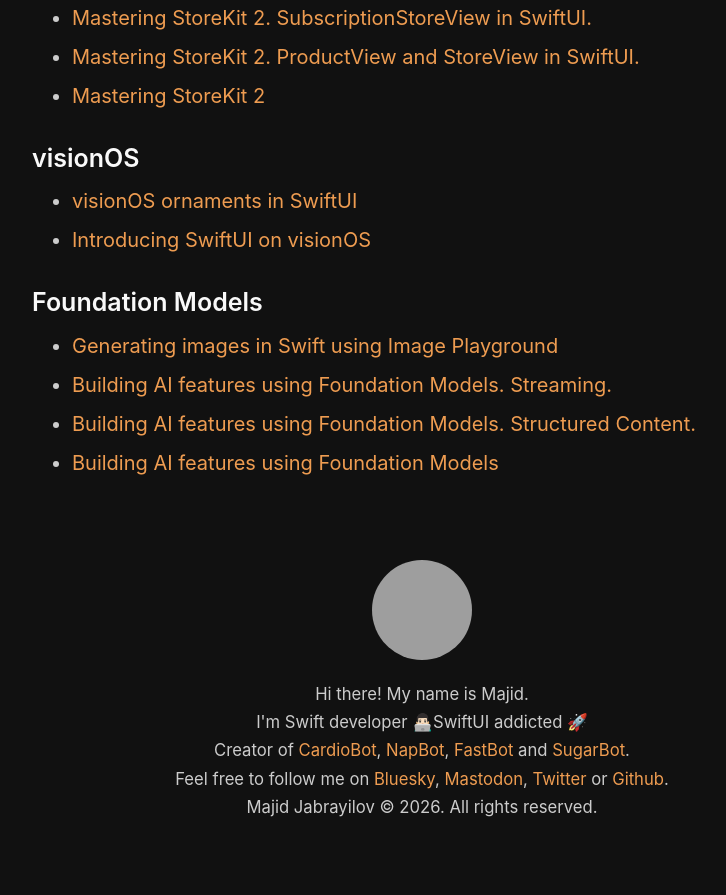
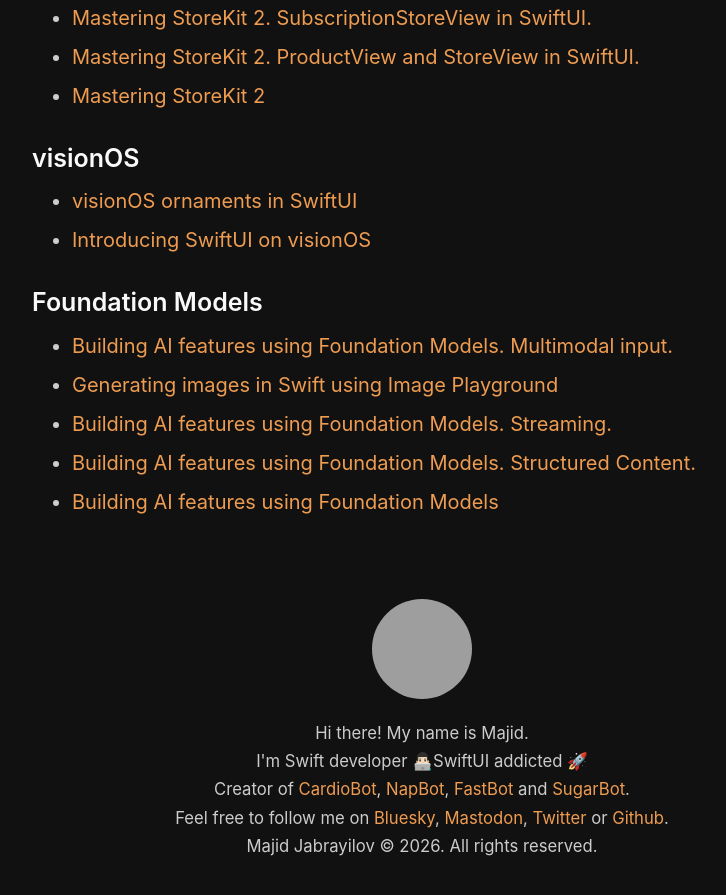
Before and after one commit to mecid/mecid.github.io, a Jekyll site: the page built from categories.html, in a window 1280 px wide and 900 px high, scrolled down 12815 px, cut to the strip 0-895 px from the top of the window. Shown: the whole strip, without its empty margins (218-944 px from the left). Built offline with Jekyll 4.4.1, drawn with Linux system fonts in a browser that asks for light colours; before the commit the page ends 13676 px from its top, so only the background shows below that; grey boxes are pictures that could not be loaded.

Commit message:
category added to the multimodal input post

```diff
--- a/_posts/2026-09-01-building-ai-features-using-foundation-models-multimodal-input.md
+++ b/_posts/2026-09-01-building-ai-features-using-foundation-models-multimodal-input.md
@@ -1,6 +1,7 @@
 ---
 title: Building AI features using Foundation Models. Multimodal input.
 layout: post
+category: Foundation Models
 ---
 
 One of the most eagerly anticipated additions to Foundation Models was the ability to input images. I was almost certain that we would receive this feature during this WWDC, and fortunately, we did. This week, we will learn how to utilize the multimodal input capability in Foundation Models.
```
